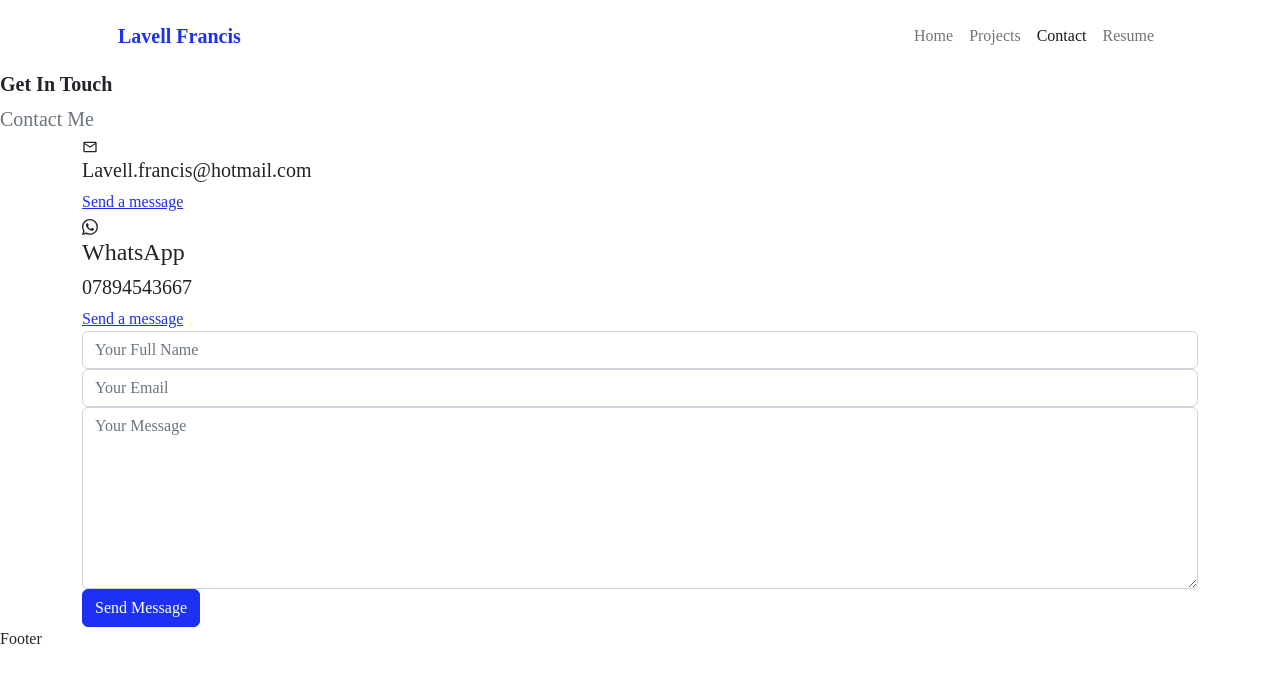
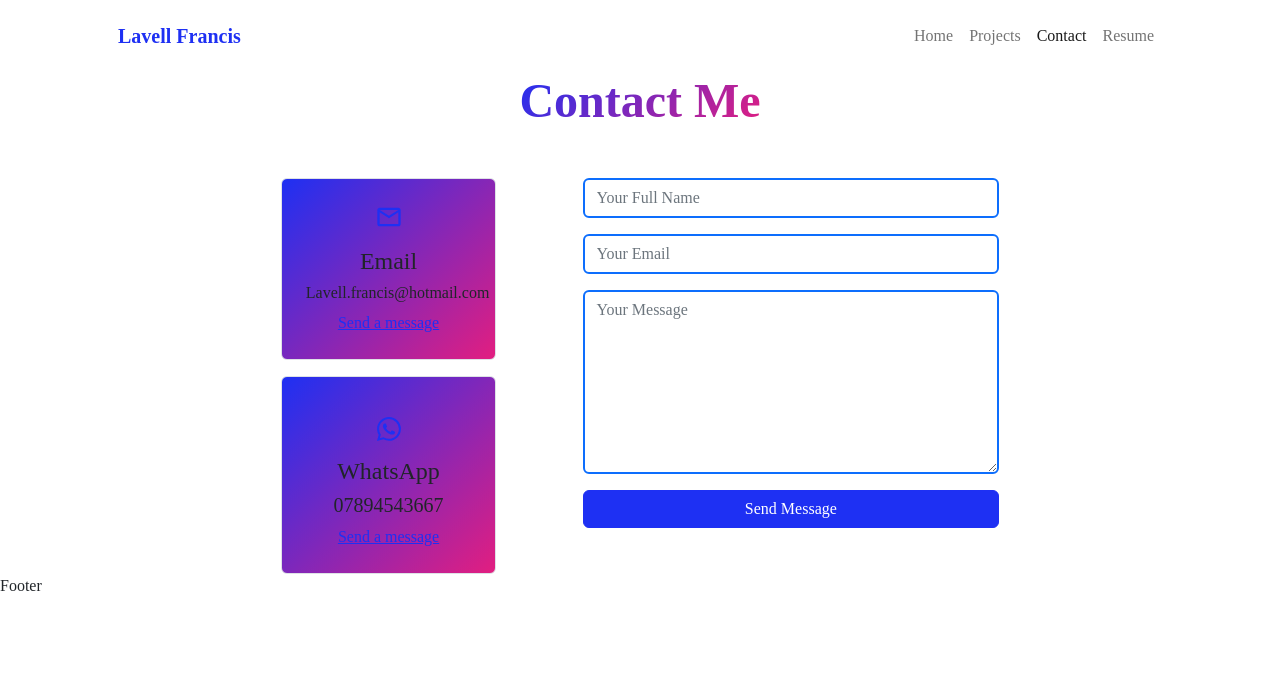
Before and after one commit to lav3ll/react-portfolio, a React (Vite) app in the folder portfolio/: page /contact in a window 1280 px wide. Shown: the top 682 px of the page. Built offline with nearby package versions, Linux system fonts and the light colour scheme; the HTML template or start-up script is replaced by a standard one.

Commit message:
refactored css for contact page

```diff
--- a/portfolio/src/components/Contact/Contact.jsx
+++ b/portfolio/src/components/Contact/Contact.jsx
@@ -23,19 +23,23 @@ const Contact = () => {
 
   return (
     <section id="contact">
-      <h5 className="fw-bolder">Get In Touch</h5>
-      <p className="lead fw-normal text-muted mb-0">Contact Me</p>
+      <div className="text-center mb-5">
+        <h1 className="display-5 fw-bolder mb-0">
+          <span className="text-gradient d-inline">Contact Me</span>
+        </h1>
+      </div>
       <div className="container contact__container">
-        <div className="contact__options">
-          <article className="contact__option">
-            <MdOutlineEmail className="contact__option-icon" />
-            <h5>Lavell.francis@hotmail.com</h5>
+        <div className="contact__options d-flex flex-column gap-3">
+          <article className="contact__option bg-light p-4 rounded text-center border transition">
+            <MdOutlineEmail className="contact__option-icon fs-3 mb-3 text-primary mb-3" />
+            <h4>Email</h4>
+            <h6>Lavell.francis@hotmail.com</h6>
             <a href="mailto:lavell.francis@hotmail.com" target="_blank">
               Send a message
             </a>
           </article>
-          <article className="contact__option">
-            <BsWhatsapp contact__option-icon />
+          <article className="contact__option bg-light p-4 rounded text-center border transition">
+            <BsWhatsapp className="contact_option mt-3 text-primary mb-3 fs-4" />
             <h4>WhatsApp</h4>
             <h5>07894543667</h5>
             <a
@@ -46,8 +50,12 @@ const Contact = () => {
             </a>
           </article>
         </div>
-
-        <form ref={form} onSubmit={sendEmail} className="">
+        {/*END OF CONTACT OPTIONS */}
+        <form
+          ref={form}
+          onSubmit={sendEmail}
+          className="d-flex flex-column gap-3"
+        >
           <input
             className="form-control"
             type="text"
--- a/portfolio/src/components/Contact/contact.css
+++ b/portfolio/src/components/Contact/contact.css
@@ -0,0 +1,59 @@
+.container.contact__container {
+  width: 58%;
+  display: grid;
+  grid-template-columns: 30% 58%;
+  gap: 12%;
+}
+
+.contact__option {
+  background: linear-gradient(
+    135deg,
+    var(--bg-gradient1) 0%,
+    var(--bg-gradient2) 100%
+  ) !important;
+  transition: var(--transition);
+}
+
+.contact__option:hover {
+  background: transparent !important;
+  border-color: var(--bg-gradient2) !important;
+  color: var(--bg-gradient2) !important;
+}
+
+.contact__option-icon {
+  font-size: 1.5rem;
+  margin-bottom: 0.5rem;
+}
+
+.contact_option a {
+  margin-top: 0.7rem;
+  display: inline-block;
+  font-size: 0.8rem;
+}
+
+/* FORM*/
+input,
+textarea {
+  width: 100%;
+  padding: 1.5rem;
+  border-radius: 0.5rem;
+  background: transparent;
+  border: 2px solid #0d6efd !important;
+  resize: none;
+  color: var(--bs-white);
+}
+/*==================MEDIA QUERIES (tablets) ==================*/
+
+@media screen and (max-width: 1024px) {
+  .container.contact__container {
+    grid-template-columns: 1fr;
+    gap: 2rem;
+  }
+}
+/*==================MEDIA QUERIES (small devices) ==================*/
+
+@media screen and (max-width: 600px) {
+  .container.contact__container {
+    width: var(--container-width-sm);
+  }
+}
```
Also changed, not shown: portfolio/src/styles.css.
